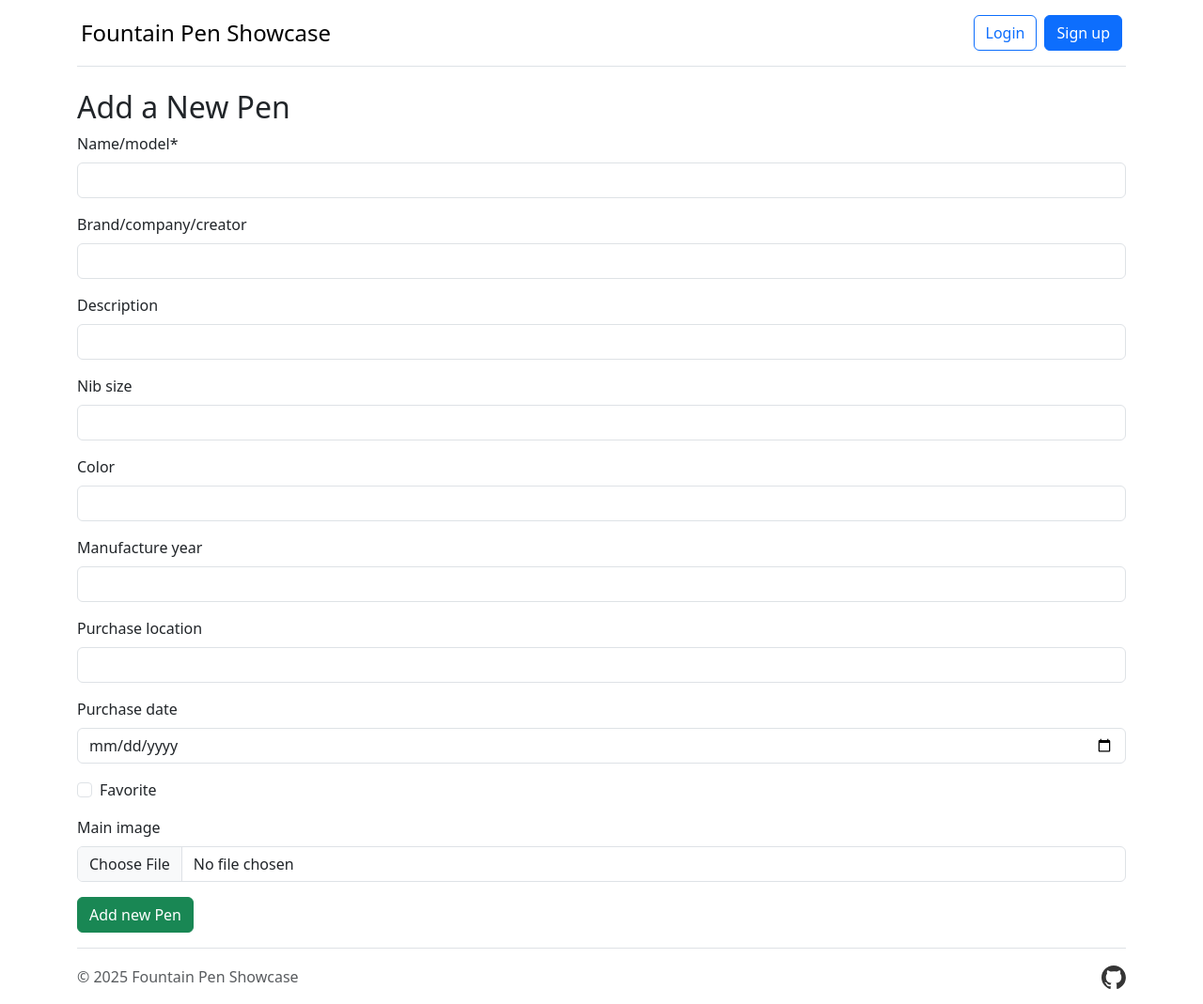
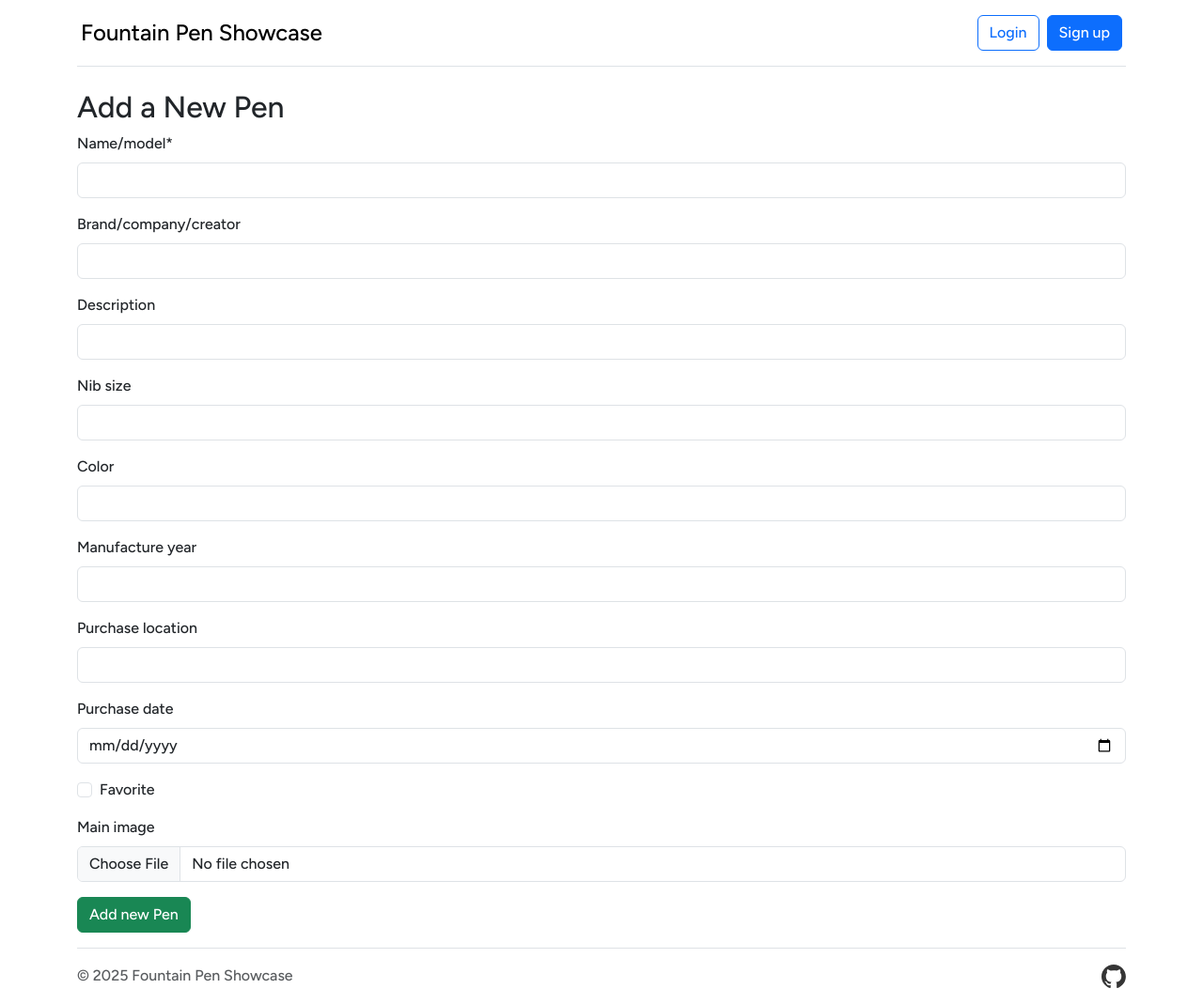
Before and after one commit to jcstlo/fp-showcase, a Django app: template templates/add_pen.html in a window 1280 px wide. Shown: the whole page at 94% size. Run offline with Django 5.2, Linux system fonts and the light colour scheme; the template is opened without the code that fills it: values that come from a table or form of the project are taken from there, others are empty; tables that the repository leaves empty hold one stand-in row (values such as "Sample post"); parts of the project's set-up code (start-up, migrations or seed data) failed here and were passed over; some libraries are stand-ins or nearby versions.

Commit message:
Change site-wide font

```diff
--- a/static/css/base.css
+++ b/static/css/base.css
@@ -6,3 +6,10 @@
 .multiline {
     white-space: pre-wrap;
 }
+
+body {
+    font-family: "Figtree", serif;
+    font-optical-sizing: auto;
+    font-weight: 500;
+    font-style: normal;
+}
--- a/templates/_base.html
+++ b/templates/_base.html
@@ -7,6 +7,9 @@
     <title>{% block title %}Fountain Pen Showcase{% endblock title %}</title>
     <link href="https://cdn.jsdelivr.net/npm/bootstrap@5.3.3/dist/css/bootstrap.min.css" rel="stylesheet" integrity="sha384-QWTKZyjpPEjISv5WaRU9OFeRpok6YctnYmDr5pNlyT2bRjXh0JMhjY6hW+ALEwIH" crossorigin="anonymous">
     <link rel="stylesheet" href="{% static 'css/base.css' %}">
+    <link rel="preconnect" href="https://fonts.googleapis.com">
+    <link rel="preconnect" href="https://fonts.gstatic.com" crossorigin>
+    <link href="https://fonts.googleapis.com/css2?family=Figtree:wght@500&display=swap" rel="stylesheet">
   </head>
   <body class="d-flex flex-column h-100">
     <main class="flex-shrink-0 mb-3">
--- a/templates/home.html
+++ b/templates/home.html
@@ -6,7 +6,7 @@
 {% block content %}
 {% if user.is_authenticated %}
 
-<h1>Hello {{ user.username }}!</h1>
+<h1>Hello, <span class="text-muted">{{ user.username }}</span>!</h1>
 
 <div class="my-0 row g-4 py-5 row-cols-1 row-cols-lg-3">
   <div class="col d-flex align-items-start">
@@ -22,7 +22,7 @@
     <div>
       <h3 class="fs-2 text-body-emphasis">Profile</h3>
       <p>See your public-facing profile!</p>
-      <a href="{% url 'profile' user.slug %}" class="btn btn-primary">
+      <a href="{% url 'profile' user.slug %}" class="btn btn-primary specific-btn">
         View profile
       </a>
     </div>
```
